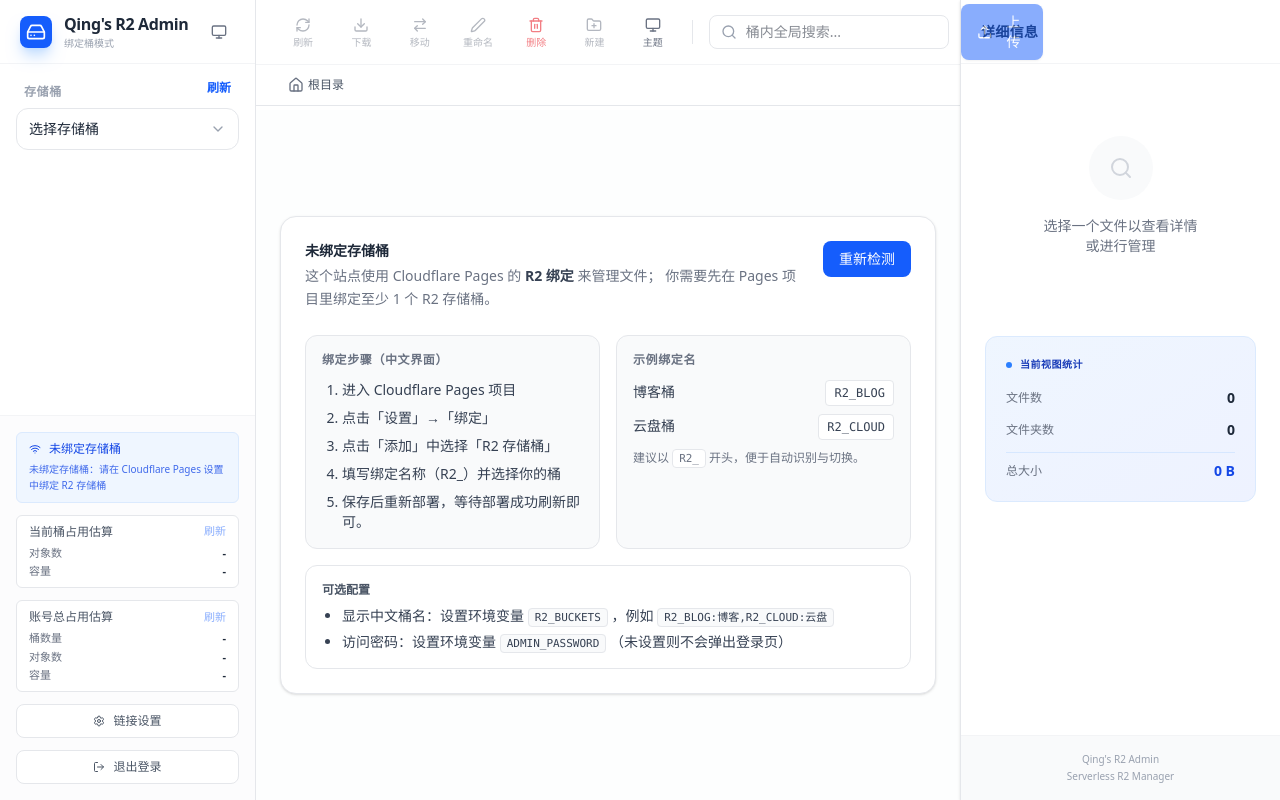
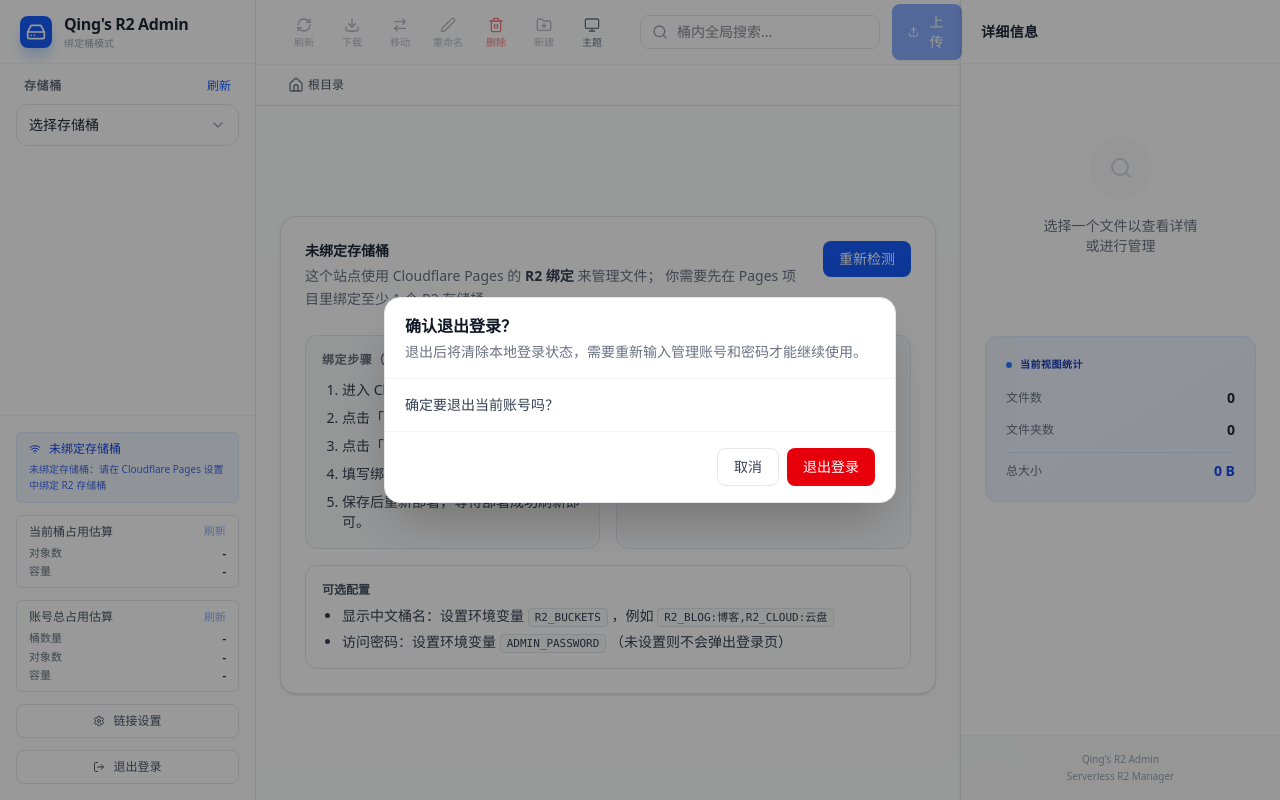
Before and after one commit to wangqing176176-a11y/R2-ADMIN, a Next.js app: page / in a window 1280 px wide. Both pictures are taken after a click on the button "退出登录". Built offline with nearby package versions, Linux system fonts and the light colour scheme.

Commit message:
更新 page.tsx

```diff
--- a/app/page.tsx
+++ b/app/page.tsx
@@ -18,6 +18,21 @@
 type ThemeMode = "system" | "light" | "dark";
 
 const THEME_STORE_KEY = "r2_admin_theme_v1";
+
+type ToastKind = "success" | "error" | "info";
+type ToastPayload = { kind: ToastKind; message: string; detail?: string };
+type ToastState = ToastPayload | string | null;
+
+const normalizeToast = (t: ToastState): ToastPayload | null => {
+  if (!t) return null;
+  if (typeof t === "string") {
+    const msg = t.trim();
+    const kind: ToastKind =
+      /失败|错误|异常/.test(msg) ? "error" : /成功|已/.test(msg) ? "success" : "info";
+    return { kind, message: msg };
+  }
+  return t;
+};
 
 const useMediaQuery = (query: string) => {
   const [matches, setMatches] = useState(false);
@@ -204,7 +219,8 @@
   const [searchLoading, setSearchLoading] = useState(false);
   const [linkConfigMap, setLinkConfigMap] = useState<LinkConfigMap>({});
 
-  const [toast, setToast] = useState<string | null>(null);
+  const [toast, setToast] = useState<ToastState>(null);
+  const toastPayload = useMemo(() => normalizeToast(toast), [toast]);
 
   const isMobile = useMediaQuery("(max-width: 767px)");
   const prefersDark = useMediaQuery("(prefers-color-scheme: dark)");
@@ -235,6 +251,7 @@
   const [linkCustom, setLinkCustom] = useState("");
 
   const [deleteOpen, setDeleteOpen] = useState(false);
+  const [logoutOpen, setLogoutOpen] = useState(false);
 
   const uploadTasksRef = useRef<UploadTask[]>([]);
   const uploadProcessingRef = useRef(false);
@@ -275,10 +292,44 @@
   }, []);
 
   useEffect(() => {
-    if (!toast) return;
-    const t = setTimeout(() => setToast(null), 1800);
-    return () => clearTimeout(t);
-  }, [toast]);
+    const t = toastPayload;
+    if (!t) return;
+    const ms = t.kind === "error" ? 4500 : 3200;
+    const timer = setTimeout(() => setToast(null), ms);
+    return () => clearTimeout(timer);
+  }, [toastPayload]);
+
+  const ToastView = toastPayload ? (
+    <div className="fixed top-5 left-1/2 -translate-x-1/2 z-50 w-[min(92vw,420px)]">
+      <div
+        className={`flex items-start gap-3 px-4 py-3 rounded-2xl border shadow-lg ${
+          toastPayload.kind === "success"
+            ? "bg-green-50 border-green-200 text-green-900 dark:bg-green-950/40 dark:border-green-900 dark:text-green-100"
+            : toastPayload.kind === "error"
+              ? "bg-red-50 border-red-200 text-red-900 dark:bg-red-950/40 dark:border-red-900 dark:text-red-100"
+              : "bg-gray-50 border-gray-200 text-gray-900 dark:bg-gray-900 dark:border-gray-800 dark:text-gray-100"
+        }`}
+        role="status"
+        aria-live="polite"
+      >
+        <div className="mt-0.5 shrink-0">
+          {toastPayload.kind === "success" ? (
+            <ShieldCheck className="w-5 h-5" />
+          ) : toastPayload.kind === "error" ? (
+            <CircleX className="w-5 h-5" />
+          ) : (
+            <BadgeInfo className="w-5 h-5" />
+          )}
+        </div>
+        <div className="min-w-0">
+          <div className="text-sm font-semibold leading-snug">{toastPayload.message}</div>
+          {toastPayload.detail ? (
+            <div className="mt-0.5 text-[12px] opacity-80 leading-snug">{toastPayload.detail}</div>
+          ) : null}
+        </div>
+      </div>
+    </div>
+  ) : null;
 
   useEffect(() => {
     if (!authRequired) return;
@@ -403,11 +454,14 @@
     setMoveOpen(false);
     setLinkOpen(false);
     setDeleteOpen(false);
-    setAuthRequired(false);
-    setConnectionStatus("checking");
-    setConnectionDetail(null);
-    setToast("已锁定");
-    setTimeout(() => fetchBuckets(), 0);
+    setAuthRequired(true);
+    setConnectionStatus("error");
+    setConnectionDetail("已退出登录，请重新输入管理账号和密码");
+    setFormUsername("");
+    setFormPassword("");
+    setRememberMe(false);
+    setLoading(false);
+    setToast("退出登录成功");
   };
 
   // --- API 调用 ---
@@ -688,9 +742,9 @@
       setMkdirOpen(false);
       setSearchTerm("");
       await fetchFiles(selectedBucket, path);
-      setToast("已创建文件夹");
+      setToast("新建文件夹成功");
     } catch {
-      setToast("创建失败");
+      setToast("新建文件夹失败，请重试");
     } finally {
       setLoading(false);
     }
@@ -744,9 +798,9 @@
       await refreshCurrentView();
       setSelectedItem(null);
       setSelectedKeys(new Set());
-      setToast("已删除");
+      setToast("删除成功");
     } catch {
-      setToast("删除失败");
+      setToast("删除失败，请刷新后重试");
     } finally {
       setLoading(false);
     }
@@ -829,9 +883,9 @@
       await refreshCurrentView();
       setSelectedItem(null);
       setSelectedKeys(new Set());
-      setToast("已重命名");
+      setToast("重命名成功");
     } catch {
-      setToast("重命名失败");
+      setToast("重命名失败，请刷新后重试");
     } finally {
       setLoading(false);
     }
@@ -1645,12 +1699,7 @@
           </section>
         </div>
 
-        {/* 悬浮提示 */}
-        {toast ? (
-          <div className="fixed top-5 left-1/2 -translate-x-1/2 z-50">
-            <div className="px-4 py-2 rounded-full bg-gray-900 text-white shadow-lg text-sm">{toast}</div>
-          </div>
-        ) : null}
+        {ToastView}
       </div>
     );
   }
@@ -1681,28 +1730,6 @@
           </div>
         </div>
         <div className="flex items-center gap-1">
-          {/* 移动端抽屉里不显示主题切换（主页工具栏已提供） */}
-          {!onClose ? (
-            <button
-              type="button"
-              onClick={() =>
-                setThemeMode((prev) =>
-                  prev === "system" ? (resolvedDark ? "light" : "dark") : prev === "dark" ? "light" : "system",
-                )
-              }
-              className="p-2 rounded-lg text-gray-500 hover:bg-gray-100 dark:text-gray-300 dark:hover:bg-gray-800"
-              title={themeMode === "system" ? "主题：跟随系统" : themeMode === "dark" ? "主题：深色" : "主题：浅色"}
-              aria-label="切换主题"
-            >
-              {themeMode === "dark" ? (
-                <Moon className="w-4 h-4" />
-              ) : themeMode === "light" ? (
-                <Sun className="w-4 h-4" />
-              ) : (
-                <Monitor className="w-4 h-4" />
-              )}
-            </button>
-          ) : null}
           {onClose ? (
             <button
               type="button"
@@ -1720,14 +1747,14 @@
         <div className="p-3 space-y-3 shrink-0">
           <div className="px-1">
             <div className="flex items-center justify-between gap-2">
-              <div className="text-xs font-bold text-gray-400 uppercase px-2 mt-2 tracking-wider dark:text-gray-400">存储桶</div>
+              <div className="text-xs font-semibold text-gray-500 uppercase px-2 tracking-wider leading-none dark:text-gray-400">存储桶</div>
               <button
                 type="button"
                 onClick={() => {
                   void fetchBuckets();
                   setToast("已刷新桶列表");
                 }}
-                className="px-2 py-1 rounded-md text-xs font-bold text-blue-600 hover:bg-blue-50 dark:text-blue-300 dark:hover:bg-blue-950/30"
+                className="px-2 py-1 rounded-md text-xs font-medium text-blue-600 hover:bg-blue-50 leading-none dark:text-blue-300 dark:hover:bg-blue-950/30"
                 title="刷新桶列表"
                 aria-label="刷新桶列表"
               >
@@ -1908,7 +1935,7 @@
         </button>
 
         <button
-          onClick={handleLogout}
+          onClick={() => setLogoutOpen(true)}
           className="w-full flex items-center justify-center gap-2 px-3 py-2 bg-white border border-gray-200 text-gray-600 hover:bg-red-50 hover:text-red-600 hover:border-red-200 rounded-lg text-xs font-medium transition-colors dark:bg-gray-900 dark:border-gray-800 dark:text-gray-200 dark:hover:bg-red-950/40 dark:hover:text-red-200 dark:hover:border-red-900"
         >
           <LogOut className="w-3 h-3" />
@@ -2166,8 +2193,8 @@
         {/* 顶部工具栏 */}
         <div className="border-b border-gray-200 bg-white shrink-0 dark:border-gray-800 dark:bg-gray-900">
           {/* 桌面端：保持原布局 */}
-          <div className="hidden md:flex h-16 border-b-0 items-center px-6">
-            <div className="ml-auto flex items-center gap-3">
+          <div className="hidden md:flex h-16 border-b-0 items-center px-6 gap-6">
+            <div className="flex-1 flex items-center justify-between">
               <button
                 onClick={() => selectedBucket && fetchFiles(selectedBucket, path)}
                 disabled={!selectedBucket}
@@ -2248,7 +2275,9 @@
                 )}
                 <span className="text-[10px] leading-none text-gray-500 dark:text-gray-400">主题</span>
               </button>
-              <div className="h-6 w-px bg-gray-200 mx-1 dark:bg-gray-800"></div>
+            </div>
+
+            <div className="flex items-center gap-3">
               <div className="relative">
                 <Search className="w-4 h-4 absolute left-3 top-1/2 -translate-y-1/2 text-gray-400 dark:text-gray-500" />
                 <input
@@ -3061,6 +3090,34 @@
       </Modal>
 
       <Modal
+        open={logoutOpen}
+        title="确认退出登录？"
+        description="退出后将清除本地登录状态，需要重新输入管理账号和密码才能继续使用。"
+        onClose={() => setLogoutOpen(false)}
+        footer={
+          <div className="flex justify-end gap-2">
+            <button
+              onClick={() => setLogoutOpen(false)}
+              className="px-4 py-2 rounded-lg border border-gray-200 text-gray-700 hover:bg-gray-50 text-sm font-medium dark:border-gray-800 dark:text-gray-200 dark:hover:bg-gray-800"
+            >
+              取消
+            </button>
+            <button
+              onClick={() => {
+                setLogoutOpen(false);
+                handleLogout();
+              }}
+              className="px-4 py-2 rounded-lg bg-red-600 text-white hover:bg-red-700 text-sm font-medium"
+            >
+              退出登录
+            </button>
+          </div>
+        }
+      >
+        <div className="text-sm text-gray-700 dark:text-gray-200">确定要退出当前账号吗？</div>
+      </Modal>
+
+      <Modal
         open={linkOpen}
         title="链接设置"
         description={selectedBucket ? `桶：${selectedBucket}` : undefined}
@@ -3284,11 +3341,7 @@
         </>
       ) : null}
 
-      {toast ? (
-        <div className="fixed top-5 left-1/2 -translate-x-1/2 z-50">
-          <div className="px-4 py-2 rounded-full bg-gray-900 text-white shadow-lg text-sm">{toast}</div>
-        </div>
-      ) : null}
+      {ToastView}
 
       {preview ? (
         <div
```
